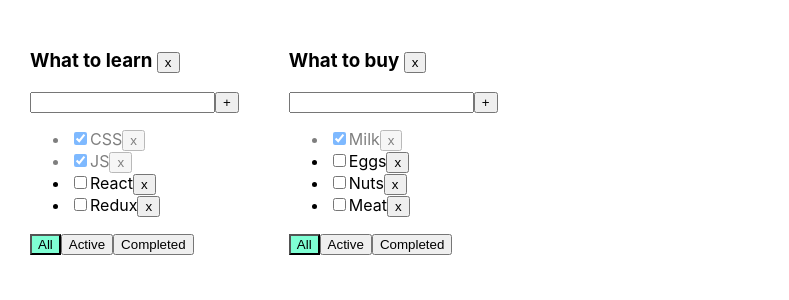
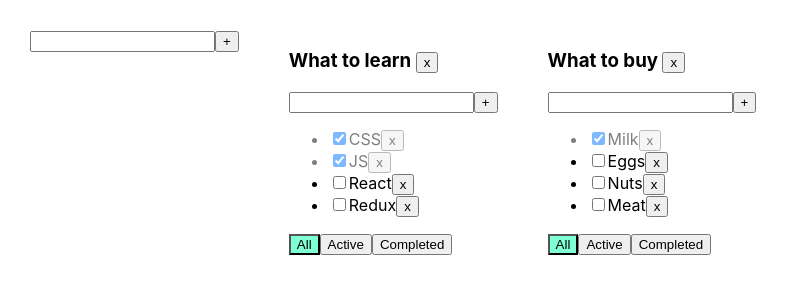
Before and after one commit to CloudMamoru/todolist--pet--, a React (Create React App) app: page / in a window 1280 px wide. Shown: the top 300 px of the page, without its empty margins (0-789 px from the left). Built offline with nearby package versions, Linux system fonts and the light colour scheme.

Commit message:
Added the ability to add new todolist

```diff
--- /dev/null
+++ b/src/AddItemForm.tsx
@@ -0,0 +1,46 @@
+import { ChangeEvent, useState, KeyboardEvent } from 'react';
+
+type PropsType = {
+  addItem: (title: string) => void;
+};
+
+function AddItemForm(props: PropsType) {
+  const [title, setTitle] = useState('');
+  const [error, setError] = useState<string | null>(null);
+
+  const onNewTitleChangeHandler = (e: ChangeEvent<HTMLInputElement>) => {
+    setTitle(e.currentTarget.value);
+  };
+
+  const onKeyPressHandler = (e: KeyboardEvent<HTMLInputElement>) => {
+    setError(null);
+    if (e.key === 'Enter') {
+      addItem();
+    }
+  };
+
+  const addItem = () => {
+    if (title.trim() !== '') {
+      props.addItem(title.trim());
+      setTitle('');
+    } else {
+      setError('Title is required');
+    }
+  };
+
+  return (
+    <div>
+      <input
+        type='text'
+        value={title}
+        onChange={onNewTitleChangeHandler}
+        onKeyDown={onKeyPressHandler}
+        className={error ? 'error' : ''}
+      />
+      <button onClick={addItem}>+</button>
+      {error && <div className='error-message'>Field is required </div>}
+    </div>
+  );
+}
+
+export default AddItemForm;
--- a/src/App.tsx
+++ b/src/App.tsx
@@ -1,14 +1,22 @@
 import { useState } from 'react';
 import './App.css';
-import { TaskType, Todolist } from './Todolist';
+import { Todolist } from './Todolist';
 import { v1 } from 'uuid';
+import AddItemForm from './AddItemForm';
 
 export type FilterValuesType = 'all' | 'completed' | 'active';
-
+export type TaskType = {
+  id: string;
+  title: string;
+  isDone: boolean;
+};
 type TodolistType = {
   id: string;
   title: string;
   filter: FilterValuesType;
+};
+type TasksStateType = {
+  [key: string]: Array<TaskType>;
 };
 
 function App() {
@@ -16,14 +24,14 @@ function App() {
   let todolistId1 = v1();
   let todolistId2 = v1();
 
-  // ALl todolists:
+  // todоlists:
   let [todolists, setTodolists] = useState<Array<TodolistType>>([
     { id: todolistId1, title: 'What to learn', filter: 'all' },
     { id: todolistId2, title: 'What to buy', filter: 'all' },
   ]);
 
-  // Object tasks:
-  let [tasksObj, setTasksObj] = useState({
+  // Tasks for todolists:
+  let [tasksObj, setTasksObj] = useState<TasksStateType>({
     [todolistId1]: [
       { id: v1(), title: 'CSS', isDone: true },
       { id: v1(), title: 'JS', isDone: true },
@@ -39,7 +47,7 @@ function App() {
   });
 
   // Dispatch:
-  // Add
+  // Add new task
   function addTask(todolistId: string, title: string) {
     let task = { id: v1(), title: title, isDone: false };
     let tasks = tasksObj[todolistId];
@@ -47,7 +55,7 @@ function App() {
     setTasksObj({ ...tasksObj });
   }
 
-  // Remove
+  // Remove task
   function removeTask(todolistId: string, id: string) {
     let tasks = tasksObj[todolistId];
     let filteredTasks = tasks.filter((t) => t.id !== id);
@@ -55,7 +63,7 @@ function App() {
     setTasksObj({ ...tasksObj });
   }
 
-  // Change status
+  // Change status for task
   function changeTaskStatus(todolistId: string, id: string, isDone: boolean) {
     let tasks = tasksObj[todolistId];
 
@@ -66,23 +74,35 @@ function App() {
     }
   }
 
-  // Filter
+  // Filter for todolist
   function changeFilter(todolistId: string, value: FilterValuesType) {
     let todolist = todolists.find((tl) => tl.id === todolistId);
     if (todolist) todolist.filter = value;
     setTodolists([...todolists]);
   }
 
-  // Lists delete
-  let removeTodolist = (todolistId: string) => {
+  // Delete todolist
+  function removeTodolist(todolistId: string) {
     let filteredTodolist = todolists.filter((tl) => tl.id !== todolistId);
     setTodolists(filteredTodolist);
     delete tasksObj[todolistId];
     setTasksObj({ ...tasksObj });
-  };
+  }
+
+  // Add todolist
+  function addTodolist(title: string) {
+    let todolist: TodolistType = {
+      id: v1(),
+      title: title,
+      filter: 'all',
+    };
+    setTasksObj({ ...tasksObj, [todolist.id]: [] });
+    setTodolists([todolist, ...todolists]);
+  }
 
   return (
     <div className='App'>
+      <AddItemForm addItem={addTodolist} />
       {todolists.map((tl) => {
         let tasksForTodoList = tasksObj[tl.id];
         if (tl.filter === 'completed') {
@@ -96,13 +116,13 @@ function App() {
             key={tl.id}
             id={tl.id}
             title={tl.title}
+            filter={tl.filter}
+            tasks={tasksForTodoList}
+            removeTodolist={removeTodolist}
             changeFilter={changeFilter}
+            addTask={addTask}
             removeTask={removeTask}
-            tasks={tasksForTodoList}
-            addTask={addTask}
             changeTaskStatus={changeTaskStatus}
-            removeTodolist={removeTodolist}
-            filter={tl.filter}
           />
         );
       })}
--- a/src/Todolist.tsx
+++ b/src/Todolist.tsx
@@ -1,66 +1,32 @@
-import { ChangeEvent, useState, KeyboardEvent } from 'react';
-import { FilterValuesType } from './App';
-
-export type TaskType = {
-  id: string;
-  title: string;
-  isDone: boolean;
-};
+import { ChangeEvent } from 'react';
+import { FilterValuesType, TaskType } from './App';
+import AddItemForm from './AddItemForm';
 
 type PropsType = {
-  id: string;
-  title: string;
-  tasks: Array<TaskType>;
-  filter: FilterValuesType;
+  id: string; // Todоlist id
+  title: string; // Todоlist title
+  filter: FilterValuesType; // Todоlist filter
+  tasks: Array<TaskType>; // Array tasks
+  removeTodolist: (todolistId: string) => void;
+  changeFilter: (todolistId: string, value: FilterValuesType) => void;
+  addTask: (todolistId: string, title: string) => void;
   removeTask: (todolistId: string, id: string) => void;
-  addTask: (todolistId: string, title: string) => void;
-  changeFilter: (todolistId: string, value: FilterValuesType) => void;
   changeTaskStatus: (todolistId: string, id: string, isDone: boolean) => void;
-  removeTodolist: (todolistId: string) => void;
 };
 
 export function Todolist(props: PropsType) {
-  const [title, setTitle] = useState('');
-  const [error, setError] = useState<string | null>(null);
-
-  const onNewTitleChangeHandler = (e: ChangeEvent<HTMLInputElement>) => {
-    setTitle(e.currentTarget.value);
-  };
-  const addTask = () => {
-    if (title.trim() !== '') {
-      props.addTask(props.id, title);
-      setTitle('');
-    } else {
-      setError('Title is required');
-    }
-  };
-  const onKeyPressHandler = (e: KeyboardEvent<HTMLInputElement>) => {
-    setError(null);
-    if (e.key === 'Enter') {
-      addTask();
-    }
-  };
   const onAllClickHandler = () => props.changeFilter(props.id, 'all');
   const onActiveClickHandler = () => props.changeFilter(props.id, 'active');
   const onCompletedClickHandler = () => props.changeFilter(props.id, 'completed');
   const removeTodolist = () => props.removeTodolist(props.id);
+  const addTask = (title: string) => props.addTask(props.id, title);
 
   return (
     <div>
       <h3>
         {props.title} <button onClick={removeTodolist}>x </button>
       </h3>
-      <div>
-        <input
-          type='text'
-          value={title}
-          onChange={onNewTitleChangeHandler}
-          onKeyDown={onKeyPressHandler}
-          className={error ? 'error' : ''}
-        />
-        <button onClick={addTask}>+</button>
-        {error && <div className='error-message'>Field is required </div>}
-      </div>
+      <AddItemForm addItem={addTask} />
       <ul>
         {props.tasks.map((t) => {
           const onClickHandler = () => {
```
